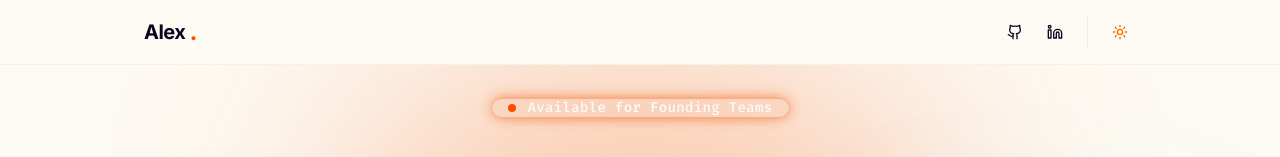
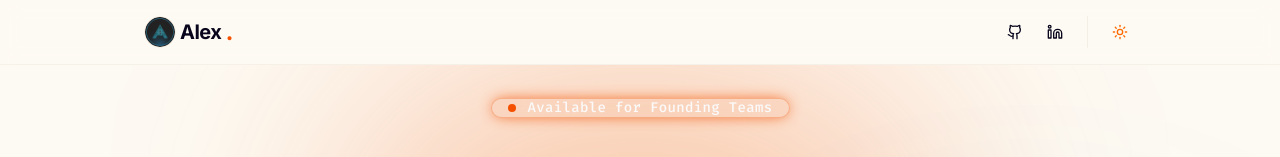
Before and after one commit to csiszaralex/csalex.dev, a Next.js app: page / in a window 1280 px wide. Shown: the top 157 px of the page. Built offline with nearby package versions, Linux system fonts and the light colour scheme; no server answers.

Commit message:
feat: update Navbar component to include app logo and improve imports

```diff
--- a/components/navbar.tsx
+++ b/components/navbar.tsx
@@ -1,8 +1,10 @@
 'use client';
 
+import appIcon from '@/app/icon.png';
 import { ModeToggle } from '@/components/mode-toggle';
 import { Button } from '@/components/ui/button';
 import { Github, Linkedin } from 'lucide-react';
+import Image from 'next/image';
 import Link from 'next/link';
 
 export function Navbar() {
@@ -14,6 +16,11 @@ export function Navbar() {
           href='/'
           className='font-bold text-xl tracking-tight flex items-center gap-1 hover:opacity-80 transition-opacity'
         >
+          <Image
+            src={appIcon}
+            alt='App Logo'
+            className='h-8 w-8 rounded-full object-cover border border-border/50'
+          />
           {/* Minimalista Logo */}
           <span className='text-foreground'>Alex</span>
           {/* A pont színe követi a témát (Narancs/Kék) */}
```
Also changed, not shown: 1 other file (tests, documents, lock files or other folders).
